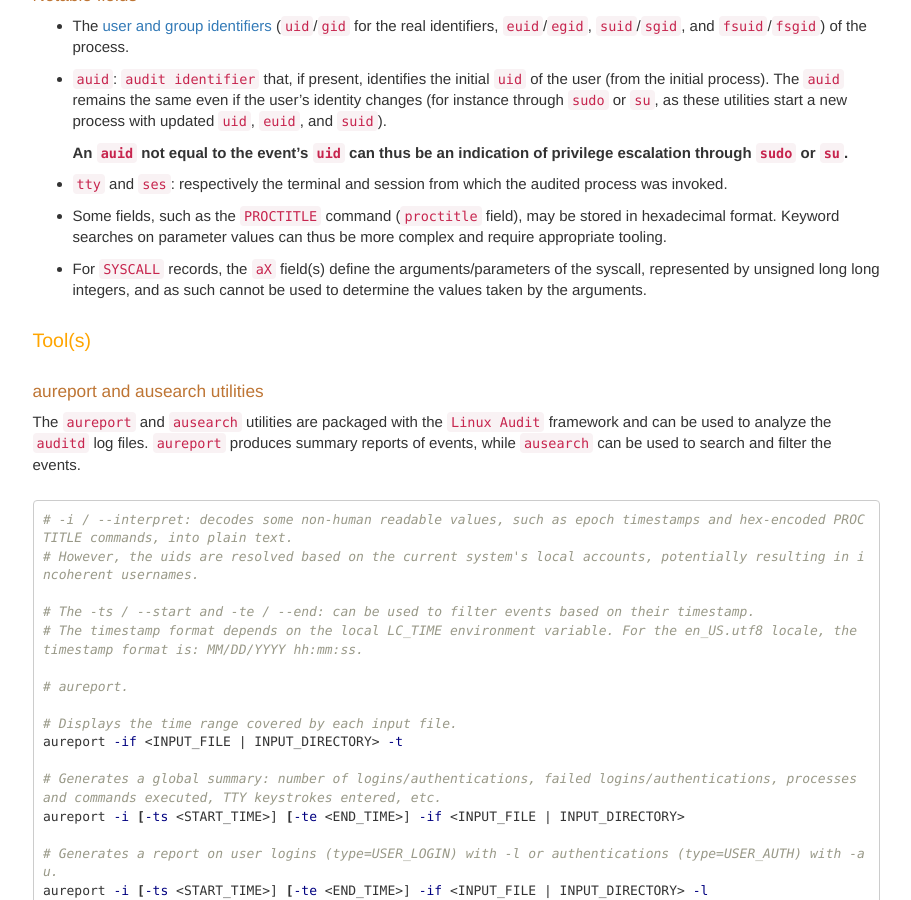
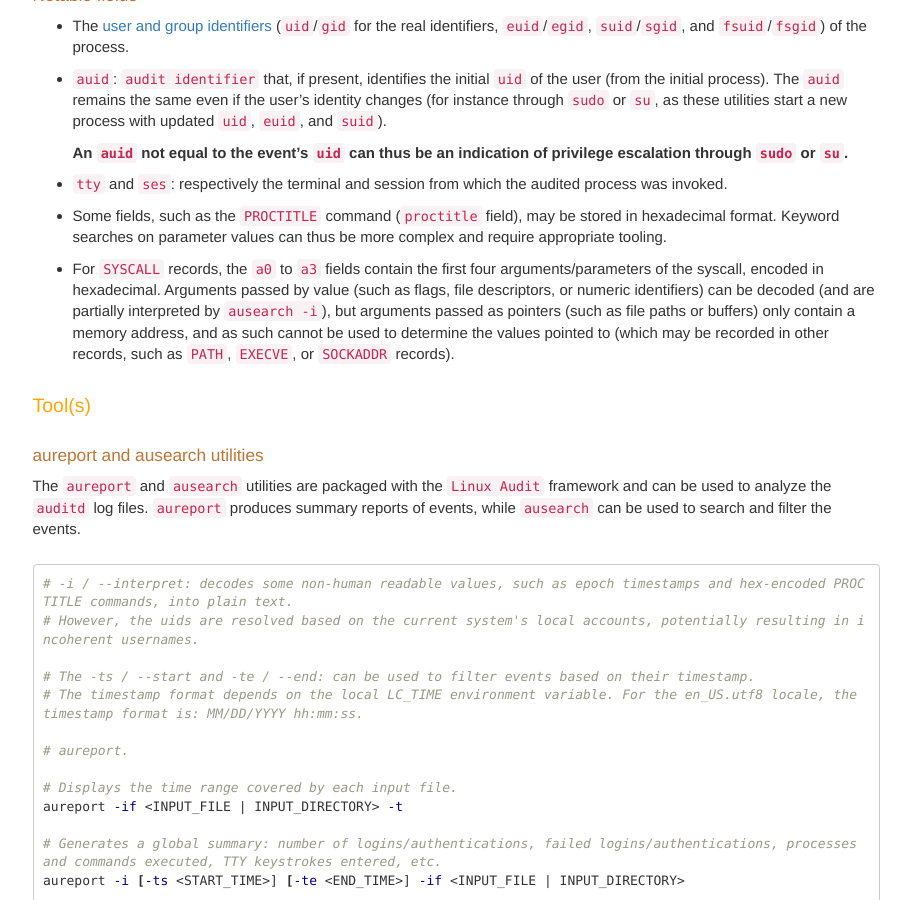
Before and after one commit to Qazeer/artefacts.help, a Jekyll site: the page built from pages/linux/audit_framework.md, in a window 1280 px wide and 900 px high, scrolled down 3797 px. Shown: the whole window, without its empty margins (330-1241 px from the left). Built offline with Jekyll 4.4.1, drawn with Linux system fonts in a browser that asks for light colours; comment, search, counter and statistics services are not loaded.

Commit message:
[Artefact] Linux Audit framework - Clarify the hex-encoded syscall arguments

```diff
--- a/pages/linux/audit_framework.md
+++ b/pages/linux/audit_framework.md
@@ -169,9 +169,14 @@ More record types are listed in the
     stored in hexadecimal format. Keyword searches on parameter values can thus
     be more complex and require appropriate tooling.
 
-  - For `SYSCALL` records, the `aX` field(s) define the arguments/parameters
-    of the syscall, represented by unsigned long long integers, and as such
-    cannot be used to determine the values taken by the arguments.
+  - For `SYSCALL` records, the `a0` to `a3` fields contain the first four
+    arguments/parameters of the syscall, encoded in hexadecimal. Arguments
+    passed by value (such as flags, file descriptors, or numeric identifiers)
+    can be decoded (and are partially interpreted by `ausearch -i`), but
+    arguments passed as pointers (such as file paths or buffers) only contain
+    a memory address, and as such cannot be used to determine the values
+    pointed to (which may be recorded in other records, such as `PATH`,
+    `EXECVE`, or `SOCKADDR` records).
 
 ### Tool(s)
 
```
